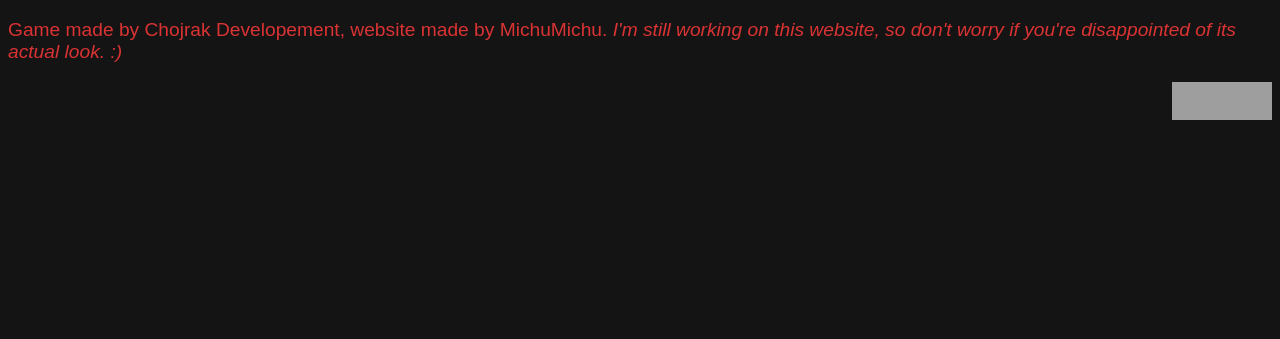
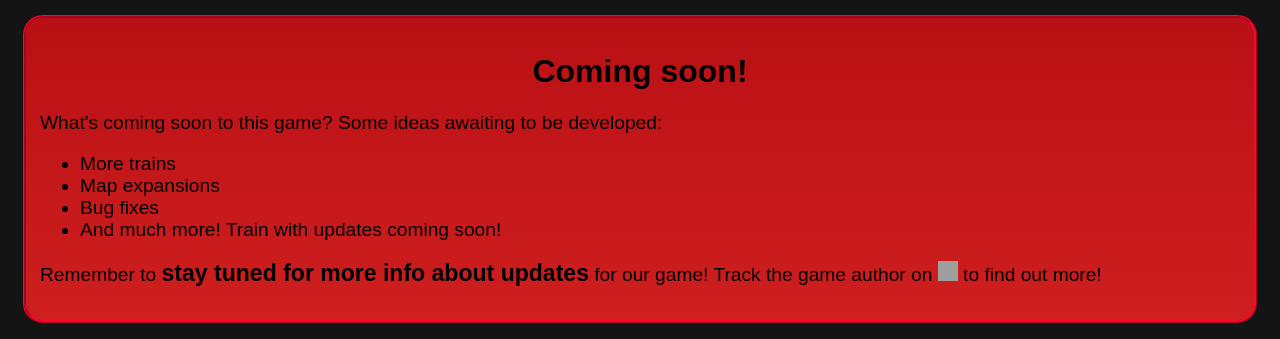
Before and after one commit to MichuMichu2000/GenerationTrainsWebsite, a plain HTML site: page index.html in a window 1280 px wide. Shown: the part 1088-1427 px from the top of the page. Before the commit the page ends 1208 px from the top, so only its background shows below. Drawn offline with Linux system fonts and the light colour scheme; grey boxes are pictures that could not be loaded.

Commit message:
New section for website (still working on)

```diff
--- a/index.html
+++ b/index.html
@@ -11,10 +11,11 @@
     <body>
         <div class="logo"><img id="Logo" alt="Logo" src="images/GenerationTrains.png"></div>
         <nav id="headers">
-            <a href="#container"><h2>About game</h2></a>
+            <a href="#about"><h2>About game</h2></a>
+            <a href="#comingsoon"><h2>Coming soon!</h2></a>
             <a href="#authors"><h2>Authors</h2></a>
         </nav>
-        <div id="container">
+        <div id="about">
             <h1 style="text-align:center">Experience the best simulation indie game about trains!</h1>
             <p>Generation Trains (formerly Neotrax) is <b>a new simulation game/experience(in Early Access)</b> in Roblox made by Chojrak Developement. Here, you can control a train and ride on a very large map. Explore the city, find a desert and relax when riding in a forest. Here are some attractions waiting for you: </p>
             <iframe style="float:right; margin:30px; border-radius: 40px;" width="640" height="360" src="https://www.youtube.com/embed/7ETKtVzvl5M" title="Generation Trains - Official Trailer" frameborder="0" allow="accelerometer; autoplay; clipboard-write; encrypted-media; gyroscope; picture-in-picture; web-share" allowfullscreen></iframe>
@@ -33,6 +34,17 @@
             <strong>The game is still in Early Access, so you need to pay one-time fee in case to play(25 Robux for 20.01.2023).</strong>
             <a href="https://www.roblox.com/games/10919455322/Generation-Trains-EARLY-ACCESS-RELEASE"><br><button id="playButton">Play Now</button></a>
         </div>
+        <div id="comingsoon">
+            <h1 style="text-align: center;">Coming soon!</h1>
+            <p>What's coming soon to this game? Some ideas awaiting to be developed:</p>
+            <ul>
+                <li>More trains</li>
+                <li>Map expansions</li>
+                <li>Bug fixes</li>
+                <li>And much more! Train with updates coming soon!</li>
+            </ul>
+            <p>Remember to <b>stay tuned for more info about updates</b> for our game! Track the game author on <a href ="https://twitter.com/NORXND_Unname"><img style="width: 20px; height: 20px;" src="https://cdn-icons-png.flaticon.com/512/733/733579.png" alt="Twitter Logo"></a> to find out more!</p>
+        </div>
         <div id="authors">
             <p style="color:#DA3333">Game made by Chojrak Developement, website made by MichuMichu. <i>I'm still working on this website, so don't worry if you're disappointed of its actual look. :)</i></p>
             <a href="https://chojrakdev.cf"><img loading="lazy" id="devLogo" src="https://tr.rbxcdn.com/6001596e734c1dc4907fb72bd0892dee/150/150/Image/Png" alt="Chojrak Developement Logo"></a>
--- a/style.css
+++ b/style.css
@@ -12,7 +12,7 @@ h1{text-align: center;}
 body{
     background-color: rgb(21, 20, 21);
 }
-#container{
+#about{
     background:linear-gradient(#e3292f, #aa1d1d);
     border-radius: 20px;
     align-content: justify;
@@ -20,6 +20,16 @@ body{
     padding: 14px;
     border-style: ridge;
     border-color: #ff1040;
+    border-spacing: 2px;
+}
+#comingsoon{
+    background:linear-gradient(#b91015, #cf1f1f);
+    border-radius: 20px;
+    align-content: justify;
+    margin:15px;
+    padding: 14px;
+    border-style: ridge;
+    border-color: #fc072c;
     border-spacing: 2px;
 }
 #playButton{
```
